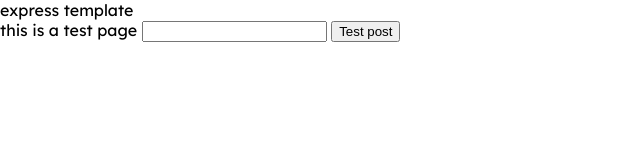
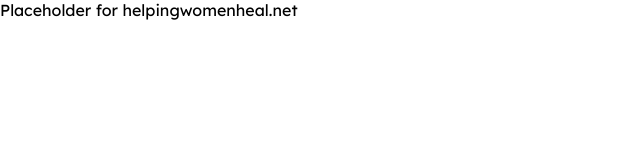
Before and after one commit to anthonym01/helping-women-heal, a website: page www/index.html in a window 1280 px wide. Shown: the whole page, without its empty margins (0-640 px from the left). Drawn offline with Linux system fonts and the light colour scheme.

Commit message:
Update server port configuration and modify index.html placeholder content

```diff
--- a/express_server.js
+++ b/express_server.js
@@ -2,7 +2,7 @@
 //This is the server file, it will handle all requests and responses
 
 //Server configuration
-const port = 8082;// 80, 443, 8082 nginx
+const port = 8052;// 80, 443, 8082 nginx
 const express = require('express');
 const app = express();
 const logs = require('./modules/logger');
--- a/www/index.html
+++ b/www/index.html
@@ -24,10 +24,7 @@
 </head>
 
 <body class="device">
-    express template<br>
-    this is a test page
-    <input type="text" id="postablegarbage">
-    <button id="testpost_btn">Test post</button>
+    Placeholder for helpingwomenheal.net
 
     <script src="js/index.js"></script>
 </body>
```
